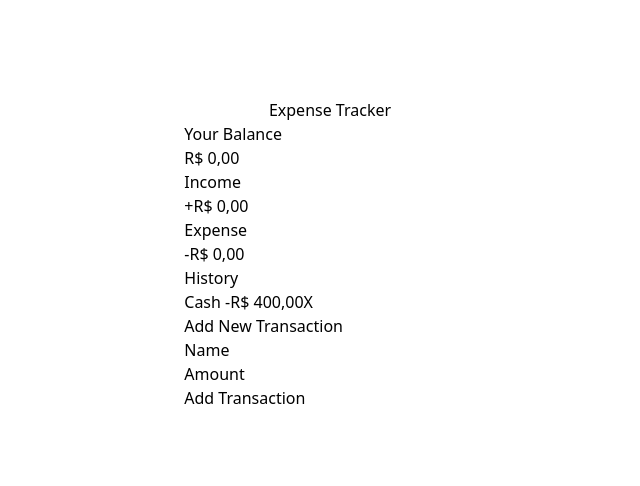
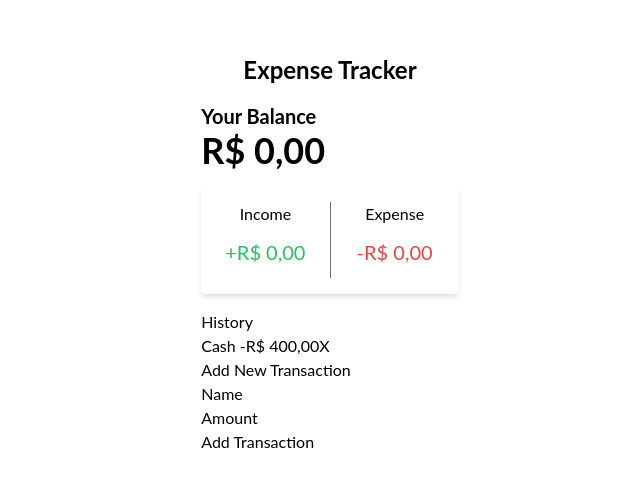
Before and after one commit to LeoGil/vue-expense-tracker, a Vue app: page / in a window 1280 px wide. Shown: the part 146-632 px from the top of the page, without its empty margins (310-950 px from the left). Built offline with nearby package versions, Linux system fonts and the light colour scheme.

Commit message:
primeira versao do tailwind

```diff
--- a/public/index.html
+++ b/public/index.html
@@ -11,7 +11,7 @@
     <noscript>
       <strong>We're sorry but <%= htmlWebpackPlugin.options.title %> doesn't work properly without JavaScript enabled. Please enable it to continue.</strong>
     </noscript>
-    <div id="app"></div>
+    <div id="app" class="bg-gray-50"></div>
     <!-- built files will be auto injected -->
   </body>
 </html>
--- a/src/App.vue
+++ b/src/App.vue
@@ -1,11 +1,17 @@
 <template>
   <div class="flex justify-center items-center flex-col h-screen">
+    <div class="items-center flex flex-col max-w-max">
+      <div class="mb-4">
         <HeaderComponent />
+      </div>
       <div>
+        <div class="mb-4">
           <BalanceComponent />
+        </div>
         <IncomeExpensesComponent />
         <TransactionListComponent />
         <AddTransactionComponent />
+      </div>
     </div>
   </div>
 </template>
--- a/src/assets/tailwind.css
+++ b/src/assets/tailwind.css
@@ -1,3 +1,4 @@
 @tailwind base;
 @tailwind components;
 @tailwind utilities;
+@import url('https://fonts.googleapis.com/css?family=Lato&display=swap');
--- a/src/components/Balance.vue
+++ b/src/components/Balance.vue
@@ -1,6 +1,6 @@
 <template>
-    <h4>Your Balance</h4>
-    <h1>R$ 0,00</h1>
+    <h4 class="text-xl font-bold">Your Balance</h4>
+    <h1 class="text-4xl font-bold">R$ 0,00</h1>
 </template>
 
 <script>
--- a/src/components/Header.vue
+++ b/src/components/Header.vue
@@ -1,5 +1,5 @@
 <template>
-    <h2>Expense Tracker</h2>
+    <h2 class="text-2xl font-bold">Expense Tracker</h2>
 </template>
 
 <script>
--- a/src/components/IncomeExpenses.vue
+++ b/src/components/IncomeExpenses.vue
@@ -1,18 +1,18 @@
 <template>
-    <div>
-        <div>
+    <div class="bg-white shadow-md rounded pt-4 pb-4 mb-4 flex justify-between">
+        <div class="flex-1 text-center border-r-gray-500 border-r">
             <h4>Income</h4>
-            <p>+R$ 0,00</p>
+            <p class="text-xl my-3 text-green-500">+R$ 0,00</p>
         </div>
-        <div>
+        <div class="flex-1 text-center">
             <h4>Expense</h4>
-            <p>-R$ 0,00</p>
+            <p class="text-xl my-3 text-red-500">-R$ 0,00</p>
         </div>
     </div>
 </template>
 
 <script>
-    export default {
-        name: 'IncomeExpensesComponent'
-    }
+export default {
+    name: 'IncomeExpensesComponent'
+}
 </script>
--- a/tailwind.config.js
+++ b/tailwind.config.js
@@ -5,7 +5,11 @@ module.exports = {
     "./src/**/*.{vue,js,ts,jsx,tsx}",
   ],
   theme: {
-    extend: {},
+    extend: {
+      fontFamily: {
+        'sans': ['Lato', 'ui-sans-serif', 'system-ui'],
+      }
+    },
   },
   plugins: [],
 }
```
Lines whose indentation alone changed are shown as unchanged.
